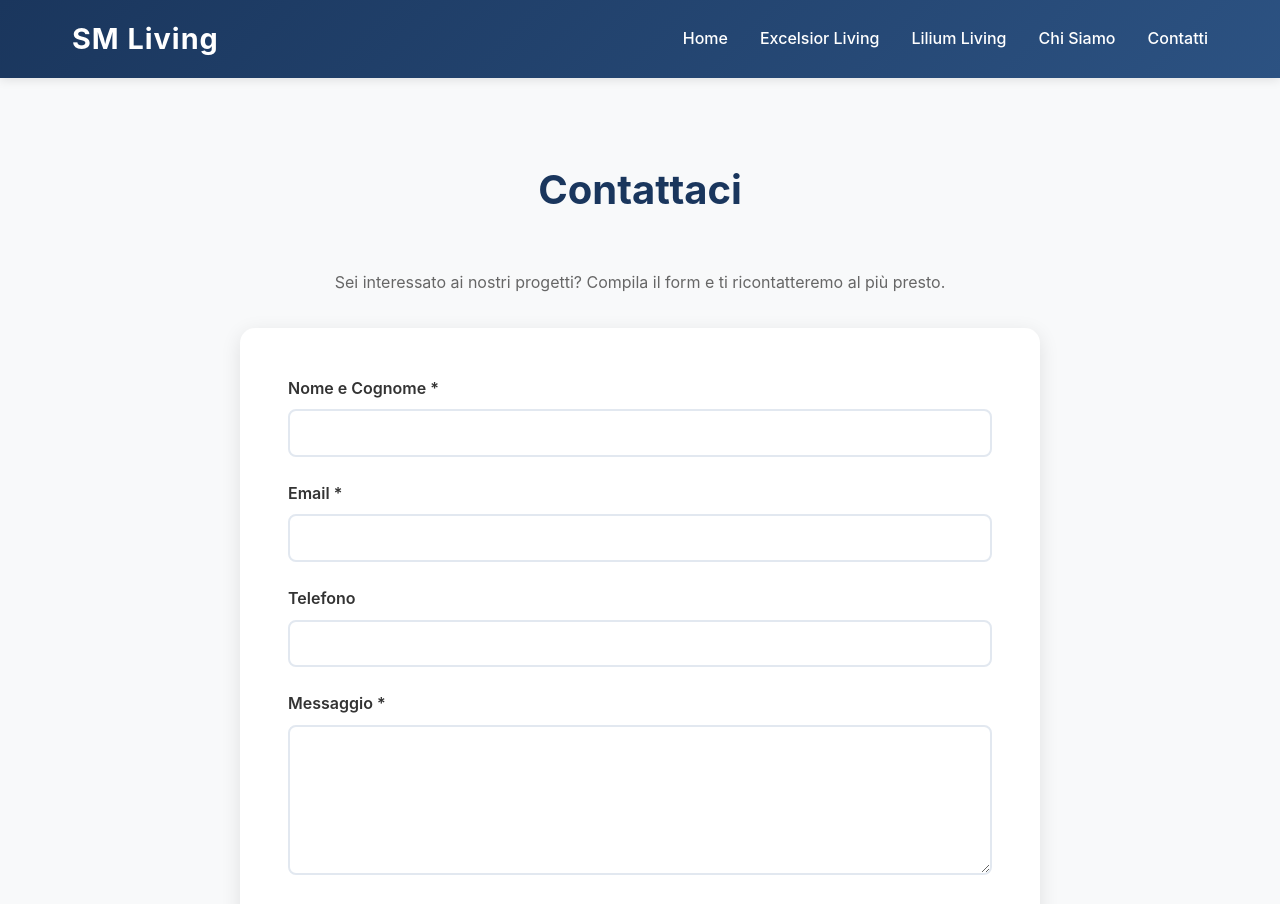
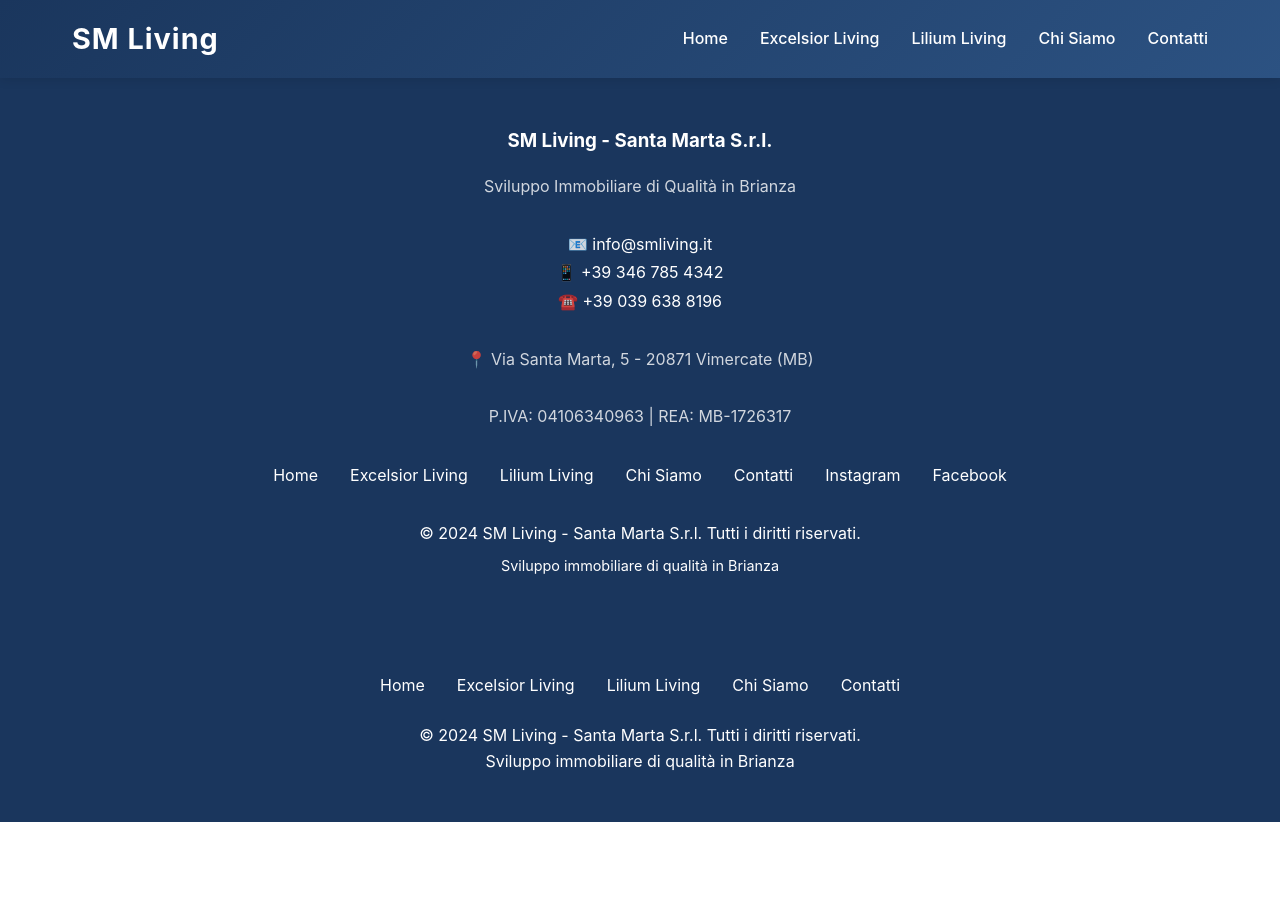
Before and after one commit to max11beretta-creator/smliving-website, a React (Vite) app: page /contatti in a window 1280 px wide. Shown: the top 904 px of the page. After the commit the page ends 822 px from the top, so only its background shows below. Built offline with nearby package versions, Linux system fonts and the light colour scheme.

Commit message:
Update footer with complete contact info

```diff
--- a/src/pages/Contact.jsx
+++ b/src/pages/Contact.jsx
@@ -1,137 +1,39 @@
-import { useState } from 'react';
+import { Link } from 'react-router-dom';
 
-function Contact() {
-  const [formData, setFormData] = useState({
-    name: '',
-    email: '',
-    phone: '',
-    message: ''
-  });
-
-  const [submitted, setSubmitted] = useState(false);
-
-  const handleChange = (e) => {
-    setFormData({
-      ...formData,
-      [e.target.name]: e.target.value
-    });
-  };
-
-  const handleSubmit = (e) => {
-    e.preventDefault();
-
-    // In produzione, qui invieresti i dati a un backend o servizio email
-    console.log('Form submitted:', formData);
-
-    setSubmitted(true);
-
-    // Reset form dopo 3 secondi
-    setTimeout(() => {
-      setFormData({
-        name: '',
-        email: '',
-        phone: '',
-        message: ''
-      });
-      setSubmitted(false);
-    }, 3000);
-  };
-
+function Footer() {
   return (
-    <div className="contact-section">
-      <div className="contact-container">
-        <h2 className="section-title">Contattaci</h2>
-        <p style={{textAlign: 'center', marginBottom: '2rem', color: '#666'}}>
-          Sei interessato ai nostri progetti? Compila il form e ti ricontatteremo al più presto.
-        </p>
-
-        <div className="contact-form">
-          {submitted ? (
-            <div style={{
-              padding: '2rem',
-              background: '#d4edda',
-              color: '#155724',
-              borderRadius: '10px',
-              textAlign: 'center',
-              fontSize: '1.1rem'
-            }}>
-              ✓ Messaggio inviato con successo! Ti contatteremo presto.
-            </div>
-          ) : (
-            <form onSubmit={handleSubmit}>
-              <div className="form-group">
-                <label htmlFor="name">Nome e Cognome *</label>
-                <input
-                  type="text"
-                  id="name"
-                  name="name"
-                  value={formData.name}
-                  onChange={handleChange}
-                  required
-                />
-              </div>
-
-              <div className="form-group">
-                <label htmlFor="email">Email *</label>
-                <input
-                  type="email"
-                  id="email"
-                  name="email"
-                  value={formData.email}
-                  onChange={handleChange}
-                  required
-                />
-              </div>
-
-              <div className="form-group">
-                <label htmlFor="phone">Telefono</label>
-                <input
-                  type="tel"
-                  id="phone"
-                  name="phone"
-                  value={formData.phone}
-                  onChange={handleChange}
-                />
-              </div>
-
-              <div className="form-group">
-                <label htmlFor="message">Messaggio *</label>
-                <textarea
-                  id="message"
-                  name="message"
-                  value={formData.message}
-                  onChange={handleChange}
-                  required
-                ></textarea>
-              </div>
-
-              <button type="submit" className="submit-button">
-                Invia Richiesta
-              </button>
-            </form>
-          )}
+    <footer className="footer">
+      <div className="footer-content">
+        <div style={{marginBottom: '2rem'}}>
+          <h3 style={{color: 'white', marginBottom: '1rem'}}>SM Living - Santa Marta S.r.l.</h3>
+          <p style={{color: 'rgba(255,255,255,0.8)', lineHeight: '1.8'}}>
+            Sviluppo Immobiliare di Qualità in Brianza<br />
+            <br />
+            📧 <a href="mailto:info@smliving.it" style={{color: 'white', textDecoration: 'none'}}>info@smliving.it</a><br />
+            📱 <a href="tel:+393467854342" style={{color: 'white', textDecoration: 'none'}}>+39 346 785 4342</a><br />
+            ☎️ <a href="tel:+390396388196" style={{color: 'white', textDecoration: 'none'}}>+39 039 638 8196</a><br />
+            <br />
+            📍 Via Santa Marta, 5 - 20871 Vimercate (MB)<br />
+            <br />
+            P.IVA: 04106340963 | REA: MB-1726317
+          </p>
         </div>
 
-        <div style={{
-          marginTop: '3rem',
-          padding: '2rem',
-          background: 'white',
-          borderRadius: '15px',
-          boxShadow: '0 5px 20px rgba(0, 0, 0, 0.1)'
-        }}>
-          <h3 style={{marginBottom: '1rem', color: '#1a365d'}}>Informazioni di Contatto</h3>
-          <p style={{color: '#666', lineHeight: '1.8'}}>
-            <strong>SM Living - Santa Marta S.r.l.</strong><br />
-            Sviluppo Immobiliare in Brianza<br />
-            <br />
-            📧 Email: info@smliving.it<br />
-            📱 Telefono: +39 XXX XXX XXXX<br />
-            📍 Sede: Brianza, Lombardia
-          </p>
+        <div className="footer-links">
+          <Link to="/">Home</Link>
+          <Link to="/excelsior-living">Excelsior Living</Link>
+          <Link to="/lilium-living">Lilium Living</Link>
+          <Link to="/chi-siamo">Chi Siamo</Link>
+          <Link to="/contatti">Contatti</Link>
+          <a href="https://www.instagram.com/smlivingsrl/" target="_blank" rel="noopener noreferrer">Instagram</a>
+          <a href="https://www.facebook.com/smlivingsrl" target="_blank" rel="noopener noreferrer">Facebook</a>
         </div>
+
+        <p style={{marginTop: '2rem'}}>&copy; 2024 SM Living - Santa Marta S.r.l. Tutti i diritti riservati.</p>
+        <p style={{fontSize: '0.9rem', marginTop: '0.5rem'}}>Sviluppo immobiliare di qualità in Brianza</p>
       </div>
-    </div>
+    </footer>
   );
 }
 
-export default Contact;
+export default Footer;"Update footer with complete contact info"
```
